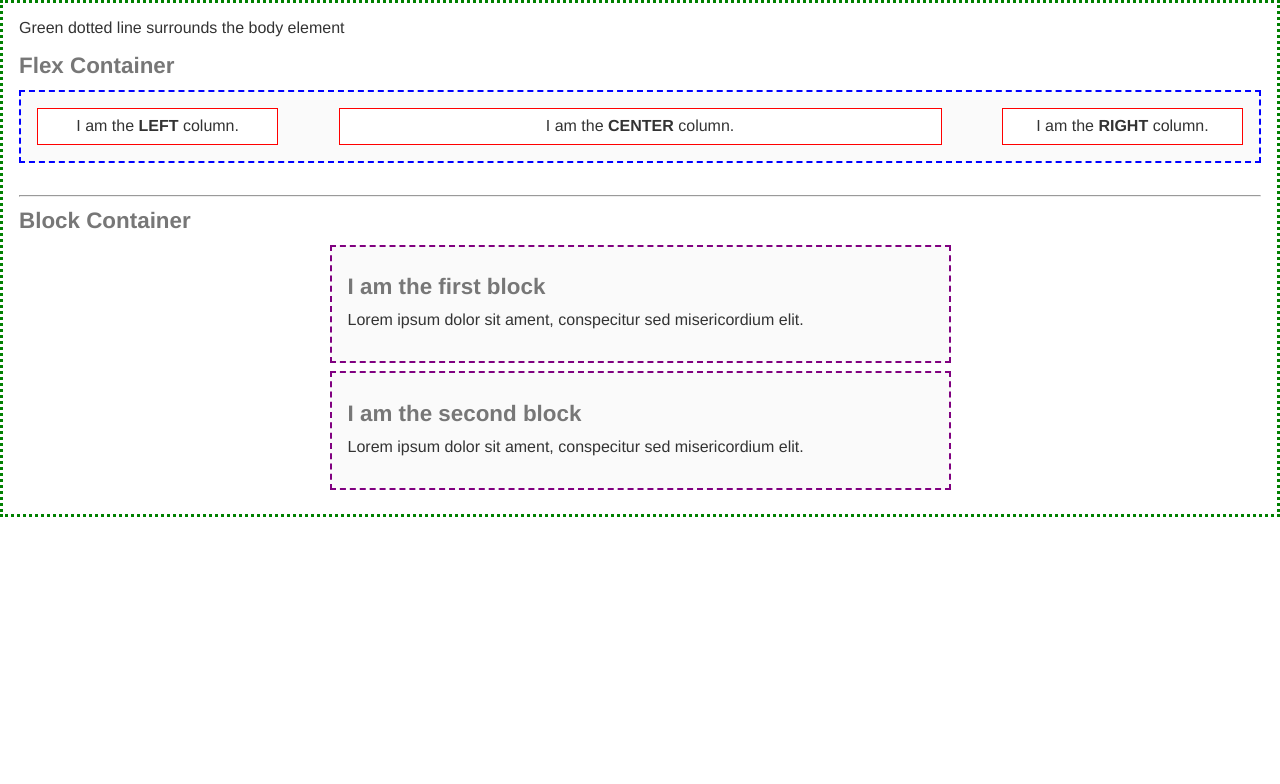
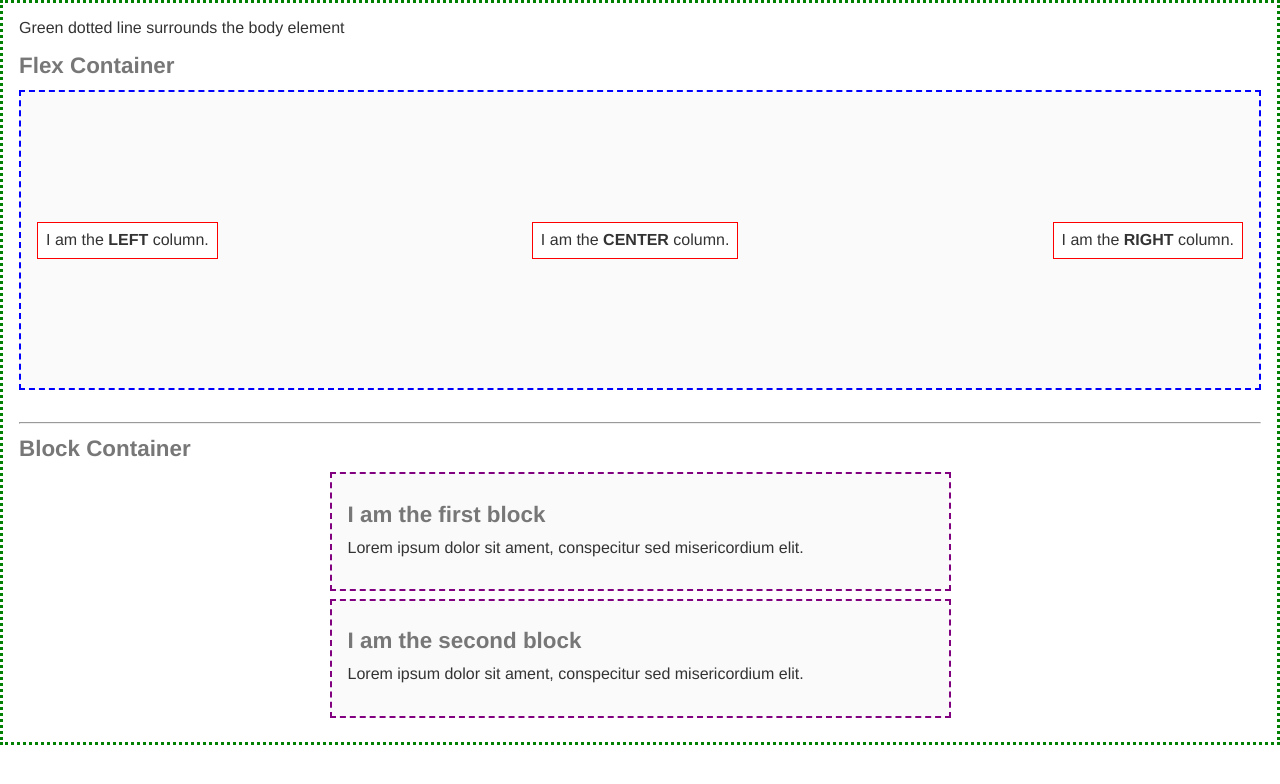
Before and after one commit to ericyork/eg_flex_demo, a plain HTML site: page index.html in a window 1280 px wide. Drawn offline with Linux system fonts and the light colour scheme.

```diff
--- a/css/style.css
+++ b/css/style.css
@@ -20,12 +20,14 @@
 /*-- flex container styles --*/
 .flex-container {/*--container styles --*/
   margin-bottom: 2em;
+  height: 300px; /*-- sets height for demo purposes --*/
   background: #FAFAFA; /*-- sets background to light gray --*/
   padding: 1em; /*-- adds 1em of padding all around --*/
   border: 2px dashed blue;
   display: flex; /*-- sets the display mode--*/
   flex-direction: row; /*-- sets direction row or column --*/
   justify-content: space-between; /*-- aligns content on main axis --*/
+  align-items: center; /*-- aligns content on secondary axis --*/
   flex-wrap: nowrap; /*-- determines whether content wraps or not --*/
 }
 .col {/*--common columns styles --*/
@@ -36,18 +38,24 @@
 }
 /*-- flex items --*/
 .left {/*-- styles for first column --*/
-  flex-basis: 20%; /*-- sets the ideal size of the flex item --*/
   flex-grow: 0; /*-- sets the relative rate at which the item grows --*/
+  flex-shrink: 1;
+  flex-basis: auto; /*-- sets the ideal size of the flex item --*/
+/*--flex: 0 1 auto; /*-- shorthand for above 3 properties --*/
   order: 0; /*-- sets the order in which the flex item appears --*/
 }
 .center {/*-- styles for second column --*/
-  flex-basis: 50%;
   flex-grow: 0;
+  flex-shrink: 1;
+  flex-basis: auto;
+/*--flex: 0 1 auto; /*-- shorthand for above 3 properties --*/
   order: 0;
 }
 .right {/*-- styles for third column --*/
-  flex-basis: 20%;
   flex-grow: 0;
+  flex-shrink: 1;
+  flex-basis: auto;
+/*--flex: 0 1 auto; /*-- shorthand for above 3 properties --*/
   order: 0;
 }
 /*--block-container styles --*/
```
